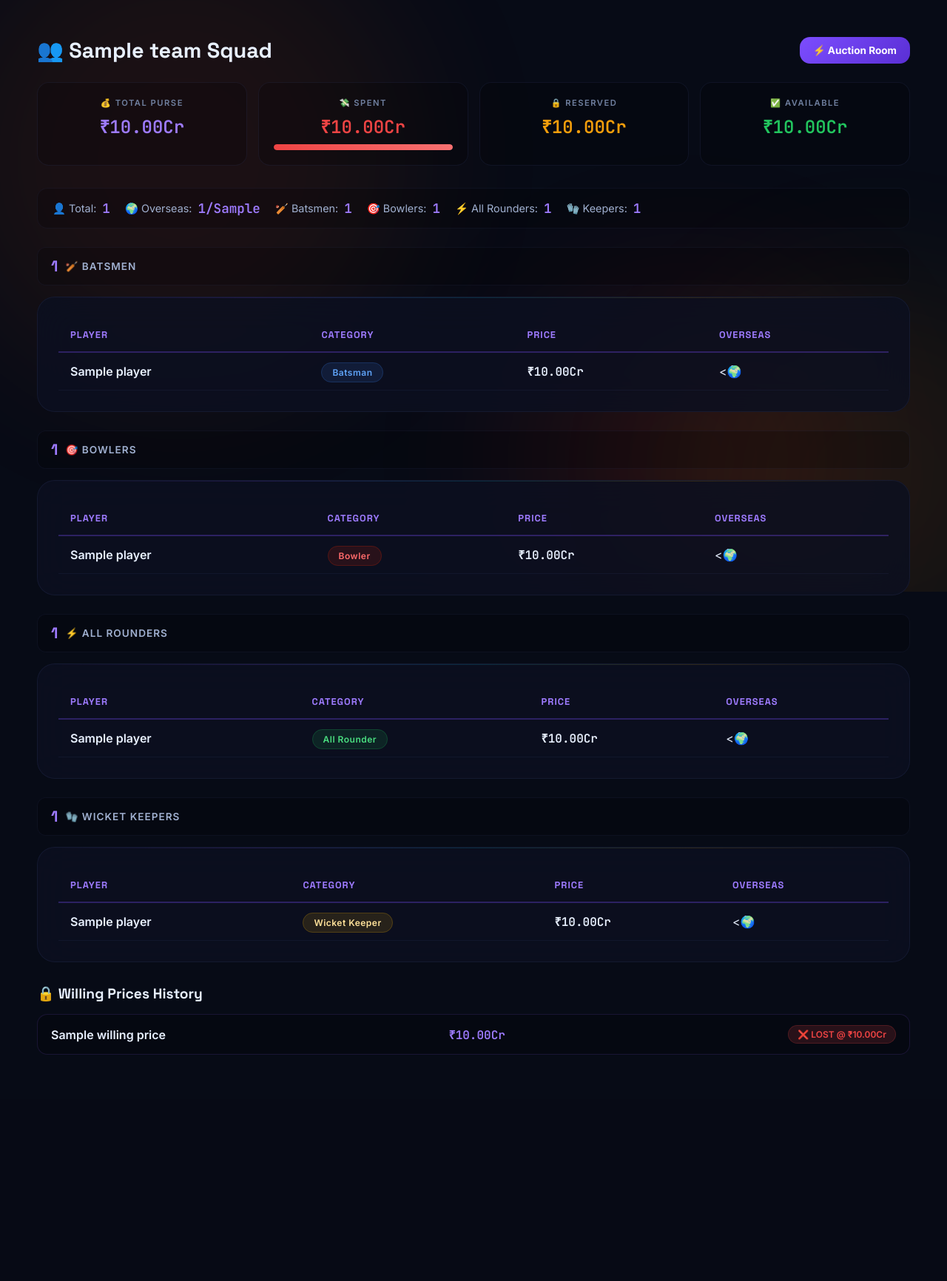
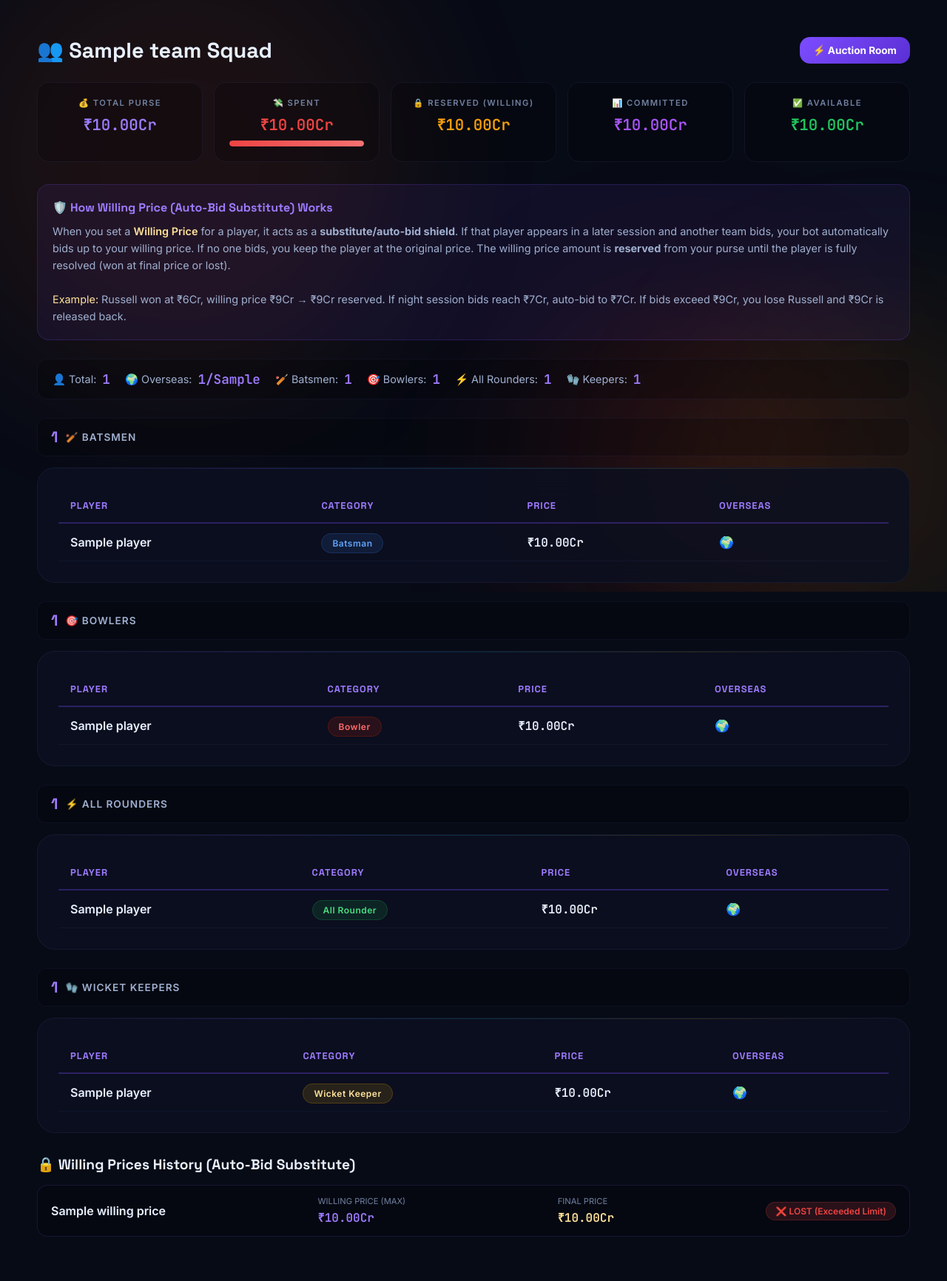
Before and after one commit to RaahulKannaK/IPL_Auction, a Flask app: template cricket_auction/templates/team_owner/squad.html in a window 1280 px wide. Shown: the whole page at 74% size. Before the commit the page ends 1426 px from the top, so only its background shows below. Run offline with Flask 3, Linux system fonts and the light colour scheme; the template is opened without the code that fills it: most values are stand-ins (such as "Sample title", 1, 10 or a date in 2020).

Commit message:
updated team_owner/squad.html

```diff
--- a/cricket_auction/templates/team_owner/squad.html
+++ b/cricket_auction/templates/team_owner/squad.html
@@ -65,7 +65,7 @@
         margin-bottom: 30px;
     }
     @media (min-width: 768px) {
-        .stats-grid { grid-template-columns: repeat(4, 1fr); }
+        .stats-grid { grid-template-columns: repeat(5, 1fr); }
     }
     .stat-card {
         background: rgba(0, 0, 0, 0.2);
@@ -84,13 +84,14 @@
     }
     .stat-card .value {
         font-family: 'JetBrains Mono';
-        font-size: 1.5rem;
+        font-size: 1.3rem;
         font-weight: 700;
         color: var(--text-primary);
     }
     .stat-card .value.available { color: #22c55e; }
     .stat-card .value.spent { color: #ef4444; }
     .stat-card .value.reserved { color: #f59e0b; }
+    .stat-card .value.committed { color: #a855f7; }
     .stat-card .value.total { color: var(--cosmic-purple-light); }
 
     /* PROGRESS BAR */
@@ -108,6 +109,31 @@
     }
     .progress-bar.spent { background: linear-gradient(90deg, #ef4444, #f87171); }
     .progress-bar.reserved { background: linear-gradient(90deg, #f59e0b, #fbbf24); }
+
+    /* INFO BOX */
+    .info-box {
+        background: rgba(124, 77, 255, 0.08);
+        border: 1px solid rgba(124, 77, 255, 0.2);
+        border-radius: 16px;
+        padding: 20px;
+        margin-bottom: 25px;
+    }
+    .info-box h3 {
+        color: var(--cosmic-purple-light);
+        font-family: 'Space Grotesk';
+        font-size: 1rem;
+        margin-bottom: 10px;
+    }
+    .info-box p {
+        color: var(--text-secondary);
+        font-size: 0.9rem;
+        line-height: 1.6;
+        margin: 0;
+    }
+    .info-box .highlight {
+        color: var(--gold-light);
+        font-weight: 600;
+    }
 
     /* SQUAD SUMMARY */
     .summary-bar {
@@ -217,15 +243,33 @@
         border: 1px solid rgba(139, 92, 246, 0.15);
         border-radius: 14px;
         margin-bottom: 10px;
+        flex-wrap: wrap;
+        gap: 10px;
     }
     .willing-card .player-name {
         font-weight: 600;
         color: var(--text-primary);
+        min-width: 150px;
+    }
+    .willing-card .price-info {
+        display: flex;
+        flex-direction: column;
+        gap: 4px;
+    }
+    .willing-card .price-label {
+        font-size: 0.7rem;
+        color: var(--text-dim);
+        text-transform: uppercase;
     }
     .willing-card .price {
         font-family: 'JetBrains Mono';
         color: var(--cosmic-purple-light);
         font-weight: 700;
+    }
+    .willing-card .actual-price {
+        font-family: 'JetBrains Mono';
+        color: var(--gold-light);
+        font-weight: 600;
     }
     .willing-card .status {
         font-size: 0.75rem;
@@ -247,6 +291,11 @@
         background: rgba(139, 92, 246, 0.15);
         color: var(--cosmic-purple-light);
         border: 1px solid rgba(139, 92, 246, 0.2);
+    }
+    .status-substitute {
+        background: rgba(0, 212, 255, 0.15);
+        color: var(--ice-blue-light);
+        border: 1px solid rgba(0, 212, 255, 0.2);
     }
 
     /* EMPTY STATE */
@@ -272,8 +321,9 @@
         .squad-container { padding: 10px; }
         .top-bar h1 { font-size: 1.3rem; }
         .stat-card { padding: 15px; }
-        .stat-card .value { font-size: 1.2rem; }
+        .stat-card .value { font-size: 1.1rem; }
         .squad-table th, .squad-table td { padding: 10px 12px; font-size: 0.85rem; }
+        .willing-card { flex-direction: column; align-items: flex-start; }
     }
 </style>
 
@@ -299,13 +349,33 @@
             </div>
         </div>
         <div class="stat-card">
-            <div class="label">🔒 Reserved</div>
+            <div class="label">🔒 Reserved (Willing)</div>
             <div class="value reserved">₹{{ "%.2f"|format(stats.reserved) }}Cr</div>
+        </div>
+        <div class="stat-card">
+            <div class="label">📊 Committed</div>
+            <div class="value committed">₹{{ "%.2f"|format(stats.committed) }}Cr</div>
         </div>
         <div class="stat-card">
             <div class="label">✅ Available</div>
             <div class="value available">₹{{ "%.2f"|format(stats.available) }}Cr</div>
         </div>
+    </div>
+
+    <!-- INFO BOX: Willing Price Explanation -->
+    <div class="info-box">
+        <h3>🛡️ How Willing Price (Auto-Bid Substitute) Works</h3>
+        <p>
+            When you set a <span class="highlight">Willing Price</span> for a player, it acts as a
+            <strong>substitute/auto-bid shield</strong>. If that player appears in a later session and another team bids,
+            your bot automatically bids up to your willing price. If no one bids, you keep the player at the original price.
+            The willing price amount is <strong>reserved</strong> from your purse until the player is fully resolved
+            (won at final price or lost).
+            <br><br>
+            <span style="color: var(--gold-light);">Example:</span> Russell won at ₹6Cr, willing price ₹9Cr →
+            ₹9Cr reserved. If night session bids reach ₹7Cr, auto-bid to ₹7Cr. If bids exceed ₹9Cr, you lose Russell
+            and ₹9Cr is released back.
+        </p>
     </div>
 
     <!-- SQUAD SUMMARY -->
@@ -354,7 +424,7 @@
                         <td style="font-weight: 600;">{{ player.player_name }}</td>
                         <td><span class="cat-badge badge-batsman">Batsman</span></td>
                         <td class="price-tag">₹{{ "%.2f"|format(player.sold_price) }}Cr</td>
-                        <td>{% if player.overseas %}<<span class="overseas-icon">🌍</span>{% else %}-{% endif %}</td>
+                        <td>{% if player.overseas %}<span class="overseas-icon">🌍</span>{% else %}-{% endif %}</td>
                     </tr>
                     {% endfor %}
                 </tbody>
@@ -386,7 +456,7 @@
                         <td style="font-weight: 600;">{{ player.player_name }}</td>
                         <td><span class="cat-badge badge-bowler">Bowler</span></td>
                         <td class="price-tag">₹{{ "%.2f"|format(player.sold_price) }}Cr</td>
-                        <td>{% if player.overseas %}<<span class="overseas-icon">🌍</span>{% else %}-{% endif %}</td>
+                        <td>{% if player.overseas %}<span class="overseas-icon">🌍</span>{% else %}-{% endif %}</td>
                     </tr>
                     {% endfor %}
                 </tbody>
@@ -418,7 +488,7 @@
                         <td style="font-weight: 600;">{{ player.player_name }}</td>
                         <td><span class="cat-badge badge-all_rounder">All Rounder</span></td>
                         <td class="price-tag">₹{{ "%.2f"|format(player.sold_price) }}Cr</td>
-                        <td>{% if player.overseas %}<<span class="overseas-icon">🌍</span>{% else %}-{% endif %}</td>
+                        <td>{% if player.overseas %}<span class="overseas-icon">🌍</span>{% else %}-{% endif %}</td>
                     </tr>
                     {% endfor %}
                 </tbody>
@@ -450,7 +520,7 @@
                         <td style="font-weight: 600;">{{ player.player_name }}</td>
                         <td><span class="cat-badge badge-wicket_keeper">Wicket Keeper</span></td>
                         <td class="price-tag">₹{{ "%.2f"|format(player.sold_price) }}Cr</td>
-                        <td>{% if player.overseas %}<<span class="overseas-icon">🌍</span>{% else %}-{% endif %}</td>
+                        <td>{% if player.overseas %}<span class="overseas-icon">🌍</span>{% else %}-{% endif %}</td>
                     </tr>
                     {% endfor %}
                 </tbody>
@@ -462,19 +532,36 @@
     <!-- WILLING PRICES SECTION -->
     {% if willing_prices %}
     <div class="willing-section">
-        <h2>🔒 Willing Prices History</h2>
+        <h2>🔒 Willing Prices History (Auto-Bid Substitute)</h2>
         {% for wp in willing_prices %}
         <div class="willing-card">
             <div class="player-name">{{ wp.player_name }}</div>
-            <div class="price">₹{{ "%.2f"|format(wp.max_bid) }}Cr</div>
+
+            <div class="price-info">
+                <div class="price-label">Willing Price (Max)</div>
+                <div class="price">₹{{ "%.2f"|format(wp.max_bid) }}Cr</div>
+            </div>
+
             {% if wp.final_price %}
-                {% if wp.final_price <= wp.max_bid %}
-                <span class="status status-won">✅ WON @ ₹{{ "%.2f"|format(wp.final_price) }}Cr</span>
+                <div class="price-info">
+                    <div class="price-label">Final Price</div>
+                    <div class="actual-price">₹{{ "%.2f"|format(wp.final_price) }}Cr</div>
+                </div>
+                {% if wp.sold_team_id == team.id %}
+                    {% if wp.final_price <= wp.max_bid %}
+                    <span class="status status-won">✅ WON (Auto-Bid Protected)</span>
+                    {% else %}
+                    <span class="status status-lost">❌ LOST (Exceeded Limit)</span>
+                    {% endif %}
                 {% else %}
-                <span class="status status-lost">❌ LOST @ ₹{{ "%.2f"|format(wp.final_price) }}Cr</span>
+                    <span class="status status-lost">❌ LOST (To Another Team)</span>
                 {% endif %}
             {% else %}
-            <span class="status status-active">⏳ Active</span>
+                {% if wp.is_active %}
+                <span class="status status-substitute">🛡️ Substitute Active</span>
+                {% else %}
+                <span class="status status-active">⏳ Pending</span>
+                {% endif %}
             {% endif %}
         </div>
         {% endfor %}
```
Also changed, not shown: cricket_auction/routes/team_owner/squad.py (+29 -10 lines).
